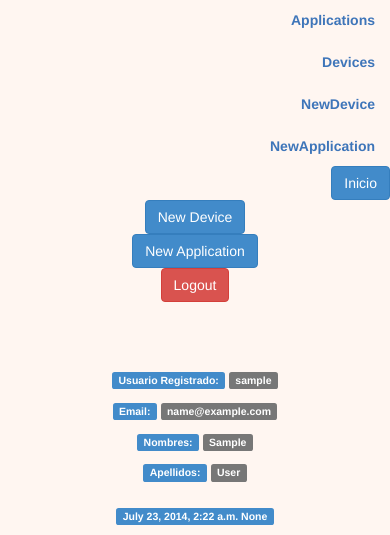
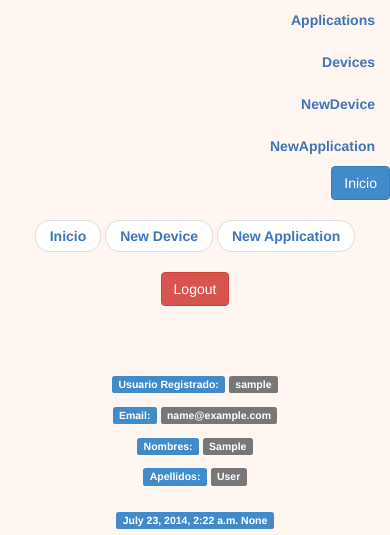
Before and after one commit to juliangil/Project_Admin_Applications, a Django app: page /inicio/ in a window 390 px wide; the page is wider, and only the part inside the window is pictured. Shown: the part 315-850 px from the top of that part. Run offline with Django 3.2, Linux system fonts and the light colour scheme; the visitor is signed in with stand-in values (Sample User, id 1); some libraries are stand-ins or nearby versions.

Commit message:
Modificando Inicio.html

```diff
--- a/adminApplications/templates/inicio.html
+++ b/adminApplications/templates/inicio.html
@@ -11,15 +11,17 @@
 	<div class="container">
 		<div class="row">
 
-			<div class="col-md-1">
-				<a href="{% url 'newDevice' %}" class='btn btn-primary'>New Device</a>
+			<div class="col-md-4" align='right'>
+				<nav>
+					<ul class="pager">
+						<li><a href="{% url 'inicio' %}" >Inicio</a> </li>
+						<li><a href="{% url 'newDevice' %}" >New Device</a></li>
+						<li><a href="{% url 'newApplication' %}" >New Application</a></li>
+					</ul>
+				</nav>
 			</div>
 
-			<div class="col-md-1">
-				<a href="{% url 'newApplication' %}" class='btn btn-primary'>New Application</a>
-			</div>
-
-			<div class="col-md-7">
+			<div class="col-md-8">
 				<a href="{% url 'logout' %}" class='btn btn-danger'>Logout</a>
 			</div>
 
--- a/adminApplications/templates/newApplication.html
+++ b/adminApplications/templates/newApplication.html
@@ -18,7 +18,7 @@
             <span class="label label-primary">Usuario Registrado:</span>
             <span class="label label-default">{{ user.username }}</span>
         </h4>
-        <br><br><br>
+        <br><br>
         <div id="textoPr" >
                 <h2>New Application</h2>
                 <p>
--- a/adminApplications/templates/newDevice.html
+++ b/adminApplications/templates/newDevice.html
@@ -18,7 +18,7 @@
             <span class="label label-primary">Usuario Registrado:</span>
             <span class="label label-default">{{ user.username }}</span>
         </h4>
-        <br><br><br>
+        <br><br>
         <div id="textoPr" >
                 <h2>New Device</h2>
                 <p>
```
